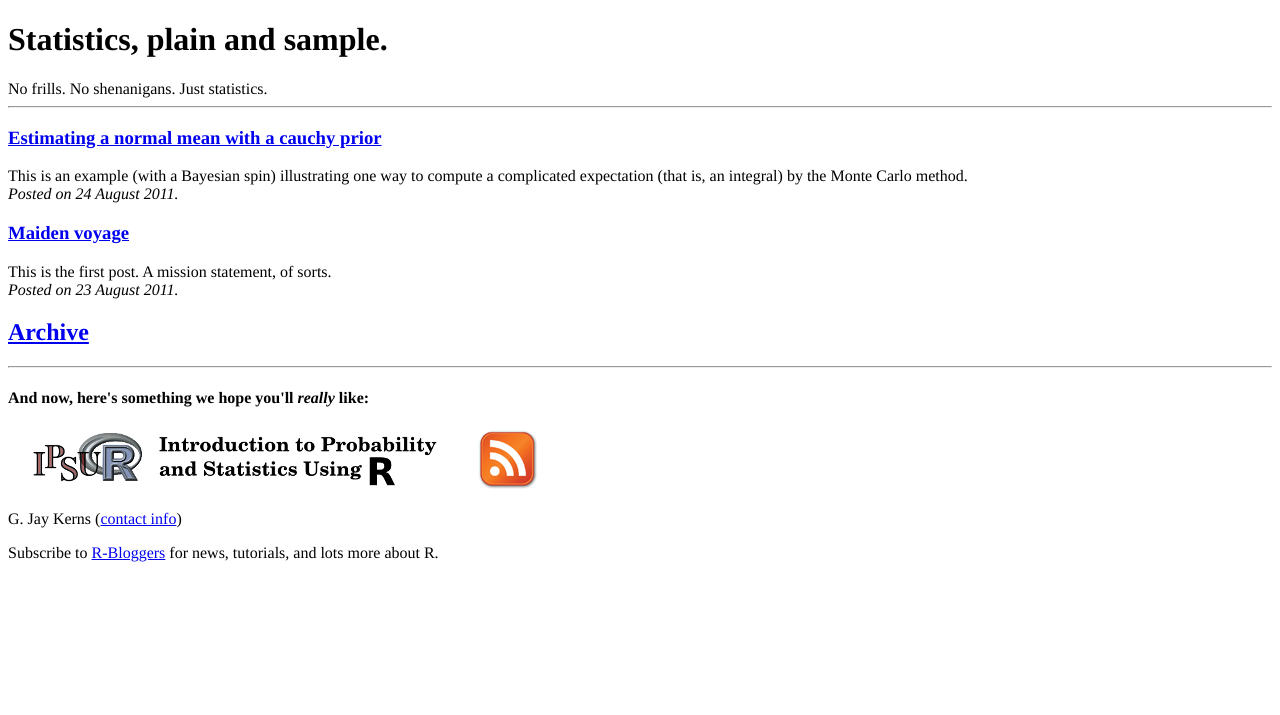
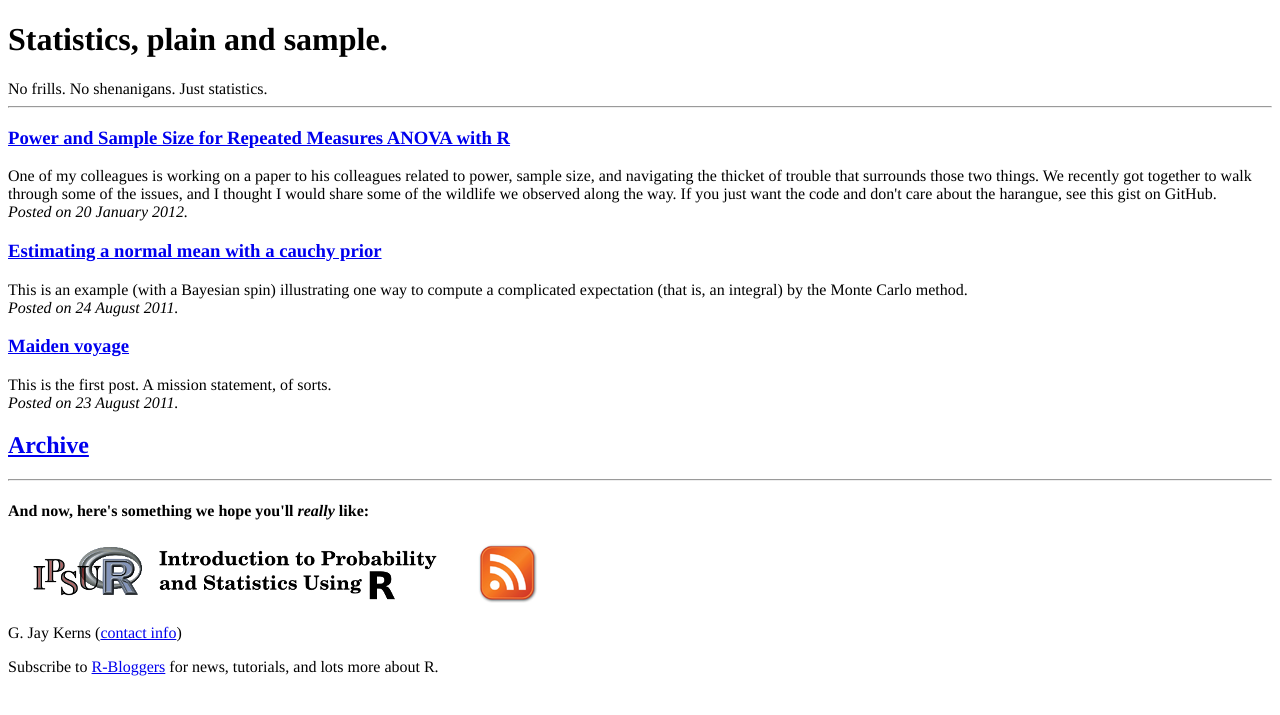
Before and after one commit to gjkerns/gjkerns.github.io, a Jekyll site: the page built from index.html, in a window 1280 px wide. Shown: the top 715 px of the page. Built offline with Jekyll 4.4.1, drawn with Linux system fonts in a browser that asks for light colours.

Commit message:
sample size post

```diff
--- /dev/null
+++ b/_posts/2012-01-20-power-sample-size.html
@@ -0,0 +1,419 @@
+---
+layout: postsmath
+title: Power and Sample Size for Repeated Measures ANOVA with R
+excerpt: One of my colleagues is working on a paper to his colleagues related to power, sample size, and navigating the thicket of trouble that surrounds those two things.  We recently got together to walk through some of the issues, and I thought I would share some of the wildlife we observed along the way.  If you just want the code and don't care about the harangue, see this gist on GitHub.
+categories: R
+---
+
+
+<div id="outline-container-1" class="outline-2">
+<h2 id="sec-1">Background</h2>
+<div class="outline-text-2" id="text-1">
+
+<p>One of my colleagues is an academic physical therapist (PT), and he's working on a paper to his colleagues related to power, sample size, and navigating the thicket of trouble that surrounds those two things.  We recently got together to walk through some of the issues, and I thought I would share some of the wildlife we observed along the way.  If you just want the code and don't care about the harangue, see <a href="https://gist.github.com/1608265">this gist on GitHub</a>.
+</p>
+</div>
+
+</div>
+
+<div id="outline-container-2" class="outline-2">
+<h2 id="sec-2">The problem</h2>
+<div class="outline-text-2" id="text-2">
+
+<p>Suppose you are a PT, and you've come up with a brand new exercise method that you think will decrease neck pain, say. How can you demonstrate that your method is effective?  Of course, you collect data and show that people using your method have significantly lower neck pain than those from a control group.
+</p>
+<p>
+The standard approach in the PT literature to analyze said data is repeated measures ANOVA. (Yes, those guys should really be using mixed-effects models, but those haven't quite taken off yet.) There are two groups: the "Treatment" group does your new exercise method, and a "Sham" group does nothing (or just the placebo exercise method).  For each Subject, you measure their pain at time 0, 15 minutes, 48 hours, and 96 hours.  Pain is measured by an index (there are several); the one we're using is something called NDI, which stands for "Neck Disability Index".  The index ranges from 0 to 100 (more on this later).  There is some brief information about the index <a href="http://www.chiro.org/LINKS/OUTCOME/Painter_1.shtml">here</a>.
+</p>
+<p>
+Now comes the question: how many people should you recruit for your study?  The answer is: it depends.  "On what?"  Well, it depends on how good the statistical test is, and how good your method is, but more to the point, it depends on <i>the effect size</i>, that is, how far apart the two groups are, given that the method actually works.
+</p>
+<p>
+I encounter some variant of this question a lot.  I used to go look for research papers where somebody's worked out the <i>F</i>-test and sample sizes required, and pore over tables and tables.  Then I resorted to online calculators (the proprietary versions were too expensive for my department!), which are fine, but they all use different notation and it takes a lot of time poring through documentation (which is often poor, pardon the pun) to recall how it works.  And I was never really sure whether I'd got it right, or if I had screwed up with a parameter somewhere.
+</p>
+<p>
+Some of the calculators advertise <i>Cohen's effect sizes</i>, which are usually stated something like "small", "medium", and "large", with accompanying numerical values.  <a href="http://www.stat.uiowa.edu/~rlenth/Power/">Russell Lenth</a> calls these "T-shirt effect sizes".  I agree with him.
+</p>
+<p>
+Nowadays the fashionable people say, "Just run a simulation and estimate the power,"  but the available materials online are scantly detailed.  So my buddy and I worked it all out from start to finish for this simple example, in the hopes that by sharing this information people can get a better idea of how to do it the <b>right</b> way, the <b>first</b> time.
+</p>
+</div>
+
+</div>
+
+<div id="outline-container-3" class="outline-2">
+<h2 id="sec-3">How to attack it</h2>
+<div class="outline-text-2" id="text-3">
+
+
+<p>
+<b>The avenue of attack is simple:</b> for a given sample size,
+</p><ol>
+<li>use prior research and practitioner experience to decide what difference would be "meaningful" to detect,
+</li>
+<li>simulate data consistent with the above difference and run the desired statistical test to see whether or not it rejected, and
+</li>
+<li>repeat step 2 hundreds of times.  An estimate of the power (for that sample size) is the proportion of times that the test rejected.
+</li>
+</ol>
+
+
+<p>
+If the power isn't high enough, then increase the given sample size and start over.  The value we get is just an <i>estimate</i> of the power, but we can increase the precision of our estimate by increasing the number of repetitions in step 3.
+</p>
+<p>
+What you find when you start down this path is that there is a <b>lot</b> of information required to be able to answer the question.  Of course, this information had been hiding behind the scenes all along, even with those old research papers and online calculators, but the other methods make it easy to gloss over the details, or they're so complicated that researchers will give up and fall back to something like Cohen's T-shirt effect sizes.
+</p>
+</div>
+
+</div>
+
+<div id="outline-container-4" class="outline-2">
+<h2 id="sec-4">Now for the legwork</h2>
+<div class="outline-text-2" id="text-4">
+
+
+<p>
+The details we need include: A) prior knowledge of how average pain decreases for people in the <code>Sham</code> group, B) some idea about the variability of scores, C) how scores would be correlated with one another over time, and D) how much better the <code>Treat</code> group would need to be in order for the new procedure to be considered clinically meaningful.
+</p>
+<p>
+As a first step, the PT sat down and filled in the following table.
+</p>
+<table border="2" cellspacing="0" cellpadding="6" rules="groups" frame="hsides">
+<caption></caption>
+<colgroup><col class="left" /><col class="right" /><col class="right" /><col class="right" /><col class="right" />
+</colgroup>
+<tbody>
+<tr><td class="left"></td><td class="right">0 hrs</td><td class="right">15 min</td><td class="right">48 hrs</td><td class="right">96 hrs</td></tr>
+<tr><td class="left">Treat</td><td class="right">37</td><td class="right">32</td><td class="right">20</td><td class="right">15</td></tr>
+<tr><td class="left">Sham</td><td class="right">37</td><td class="right">32</td><td class="right">25</td><td class="right">22</td></tr>
+</tbody>
+</table>
+
+
+<p>
+All of the entries in the above table represent population mean NDI scores for people in the respective groups at the respective measurement times, and were filled in based on prior research and educated guesses by the PT.  It was known from other studies that NDI scores have a standard deviation of around 12, and those have been observed to decrease over time.
+</p>
+<p>
+<b>Note:</b> we could have assumed a simpler model for the means.  For example, we could have assumed that mean NDI was linear, with possibly different slopes/intercepts for the Treat/Sham groups.  Prior info available to the PT said that such an assumption wasn't reasonable for this example.
+</p>
+<p>
+Repeated measures designs assume sphericity for the exact <i>F</i> tests to hold, so we need to specify a variance for the differences, \(\mathrm{Var}(X_{i} - X_{j})\), and sphericity says this variance should be the same for all time points \(i\) and \(j\).  As it turns out, this last choice implicitly determines all of the remaining covariance structure. We set this standard deviation to \(9\).
+</p>
+</div>
+
+</div>
+
+<div id="outline-container-5" class="outline-2">
+<h2 id="sec-5">Finally we do some coding</h2>
+<div class="outline-text-2" id="text-5">
+
+
+<p>
+We are now ready to turn on the computer.  We first intialize the parameters we'll need, next we set up the independent variable data, then we do the simulation, and finally we rinse-and-repeat.  Let's go.
+</p>
+
+
+
+<pre class="src src-R">set.seed(1)
+nPerGroup <span style="color: #008b8b;">&lt;-</span> 10
+nTime     <span style="color: #008b8b;">&lt;-</span> 4
+muTreat   <span style="color: #008b8b;">&lt;-</span> c(37, 32, 20, 15)
+muSham    <span style="color: #008b8b;">&lt;-</span> c(37, 32, 25, 22)
+stdevs    <span style="color: #008b8b;">&lt;-</span> c(12, 10, 8, 6)
+stdiff    <span style="color: #008b8b;">&lt;-</span> 9
+nSim      <span style="color: #008b8b;">&lt;-</span> 500
+</pre>
+
+
+<p>
+All of the above should be self-explanatory. Next comes setting up the data - creatively named <code>theData</code> - for the independent variables.  Just for the sake of argument I used code to generate the data frame, but we wouldn't have had to.  We could have imported an external text file had we wished.
+</p>
+
+
+
+<pre class="src src-R">Subject <span style="color: #008b8b;">&lt;-</span> factor(1:(nPerGroup*2))
+Time <span style="color: #008b8b;">&lt;-</span> factor(1:nTime, labels = c(<span style="color: #8b2252;">"0min"</span>, <span style="color: #8b2252;">"15min"</span>, <span style="color: #8b2252;">"48hrs"</span>, <span style="color: #8b2252;">"96hrs"</span>))
+
+theData <span style="color: #008b8b;">&lt;-</span> expand.grid(Time, Subject)
+names(theData) <span style="color: #008b8b;">&lt;-</span> c(<span style="color: #8b2252;">"Time"</span>, <span style="color: #8b2252;">"Subject"</span>)
+
+tmp <span style="color: #008b8b;">&lt;-</span> rep(c(<span style="color: #8b2252;">"Treat"</span>, <span style="color: #8b2252;">"Sham"</span>), each = nPerGroup * nTime)
+theData$Method <span style="color: #008b8b;">&lt;-</span> factor(tmp)
+</pre>
+
+
+<p>
+Again, the above should be self-explanatory for the most part.  The data are in "long" form, where each subject appears over multiple rows.  In fact, let's take a look at the data frame to make sure it looks right.
+</p>
+
+
+
+<pre class="src src-R">head(theData)
+</pre>
+
+
+<pre class="example">
+   Time Subject Method
+1  0min       1  Treat
+2 15min       1  Treat
+3 48hrs       1  Treat
+4 96hrs       1  Treat
+5  0min       2  Treat
+6 15min       2  Treat
+</pre>
+
+
+<p>
+Lookin' good.  Now for the fun part. We generate the single remaining column, the NDI scores.  The repeated measures model is multivariate normal.  The population covariance matrix is a little bit tricky, but it's not too bad and to make things easy we'll assume both groups have the same covariance.  See <a href="http://www.jstor.org/stable/2284340">the original paper by Huynh and Feldt</a> for details.
+</p>
+
+
+
+<pre class="src src-R"><span style="color: #b22222;"># </span><span style="color: #b22222;">to set up variance-covariance matrix</span>
+ones <span style="color: #008b8b;">&lt;-</span> rep(1, nTime)
+A <span style="color: #008b8b;">&lt;-</span> stdevs^2 %o% ones
+B <span style="color: #008b8b;">&lt;-</span> (A + t(A) + (stdiff^2)*(diag(nTime) - ones %o% ones))/2
+</pre>
+
+
+<p>
+We simulate with the <code>mvrnorm</code> function from the <code>MASS</code> package.
+</p>
+
+
+
+<pre class="src src-R"><span style="color: #008b8b;">library</span>(MASS)
+tmp1 <span style="color: #008b8b;">&lt;-</span> mvrnorm(nPerGroup, mu = muTreat, Sigma = B)
+tmp2 <span style="color: #008b8b;">&lt;-</span> mvrnorm(nPerGroup, mu = muSham, Sigma = B)
+theData$NDI <span style="color: #008b8b;">&lt;-</span> c(as.vector(t(tmp1)), as.vector(t(tmp2)))
+</pre>
+
+
+<p>
+Now that we have our data, we can run the test:
+</p>
+
+
+<pre class="src src-R">aovComp <span style="color: #008b8b;">&lt;-</span> aov(NDI ~ Time*Method + Error(Subject/Time), theData)
+summary(aovComp)
+</pre>
+
+
+
+<pre class="example">
+Error: Subject
+          Df Sum Sq Mean Sq F value Pr(&gt;F)
+Method     1  157.9   157.9   1.499  0.237
+Residuals 18 1896.2   105.3
+
+Error: Subject:Time
+            Df Sum Sq Mean Sq F value   Pr(&gt;F)
+Time         3   5082  1693.9  43.066 2.38e-14 ***
+Time:Method  3    119    39.6   1.006    0.397
+Residuals   54   2124    39.3
+---
+Signif. codes:  0 ‘***’ 0.001 ‘**’ 0.01 ‘*’ 0.05 ‘.’ 0.1 ‘ ’ 1
+</pre>
+
+
+<p>
+Terrific!  For these data, we observe a highly significant <code>Time</code> effect (this should be obvious given our table above), an insignificant <code>Method</code> fixed effect, and an insignificant <code>Time:Method</code> interaction.  If we think about our model and what we're interested in, it's the interaction which we care about and that which we'd like to detect.  If our significance level had been \(\alpha = 0.05\), we would not have rejected this time, but who knows what would happen next time.
+</p>
+<p>
+Now it's time to rinse-and-repeat, which we accomplish with the <code>replicate</code> function.  Before we get there, though, let's look at a plot.  There are several relevant ones, but in the interest of brevity let's satisfy ourselves with an <code>interaction.plot</code>:
+</p>
+
+
+
+<pre class="src src-R">with(theData, interaction.plot(Time, Method, NDI))
+</pre>
+
+
+<p>
+<img src="../images/120120.png"  alt="../images/120120.png" />
+</p>
+<p>
+Everything is going according to plan.  There is definitely a <code>Time</code> effect (the lines both slope downward) but there isn't any evidence of an interaction (the lines have similar slopes).
+</p>
+<p>
+On to rinse-and-repeat, we first set up the function that runs the test once:
+</p>
+
+
+
+<pre class="src src-R"><span style="color: #0000ff;">runTest</span> <span style="color: #008b8b;">&lt;-</span> <span style="color: #a020f0;">function</span>(){
+  tmp1 <span style="color: #008b8b;">&lt;-</span> mvrnorm(nPerGroup, mu = muTreat, Sigma = B)
+  tmp2 <span style="color: #008b8b;">&lt;-</span> mvrnorm(nPerGroup, mu = muSham, Sigma = B)
+  theData$NDI <span style="color: #008b8b;">&lt;-</span> c(as.vector(t(tmp1)), as.vector(t(tmp2)))
+  aovComp <span style="color: #008b8b;">&lt;-</span> aov(NDI ~ Time*Method + Error(Subject/Time), theData)
+  b <span style="color: #008b8b;">&lt;-</span> summary(aovComp)$<span style="color: #8b2252;">'Error: Subject:Time'</span>[[1]][2,5]
+  b &lt; 0.05
+}
+</pre>
+
+
+<p>
+and finally do the repeating:
+</p>
+
+
+
+<pre class="src src-R">mean(replicate(nSim, runTest()))
+</pre>
+
+
+<pre class="example">
+[1] 0.372
+</pre>
+
+
+<p>
+Whoa!  The power is 0.372?  That's pretty low.  We recall that this is just an <i>estimate</i> of power - how precise is the estimate?  The standard error of \(\hat{p}\) is approximately \(\sqrt{\hat{p}(1 - \hat{p})/n}\), so in our case, our estimate's standard error is approximately 0.022. That means we are approximately 95% confident that the true power at this particular alternative is covered by the interval \([0.329,0.415]\).
+</p>
+<p>
+Standard practice is to shoot for a power of around \(\beta = 0.80\), so our power isn't even close to what we'd need.  We can increase power by increasing sample size (the parameter <code>nPerGroup</code>).  A larger sample size means a longer time needed to run the simulation.  Below are some results of running the above script at assorted sample sizes.
+</p>
+<table border="2" cellspacing="0" cellpadding="6" rules="groups" frame="hsides">
+<caption></caption>
+<colgroup><col class="right" /><col class="right" /><col class="right" />
+</colgroup>
+<tbody>
+<tr><td class="right"><code>nPerGroup</code></td><td class="right">Power (estimate)</td><td class="right">SE (approx)</td></tr>
+<tr><td class="right">10</td><td class="right">0.372</td><td class="right">0.022</td></tr>
+<tr><td class="right">20</td><td class="right">0.686</td><td class="right">0.021</td></tr>
+<tr><td class="right">30</td><td class="right">0.886</td><td class="right">0.014</td></tr>
+</tbody>
+</table>
+
+
+<p>
+Now we're talking.  It looks like somewhere between 20 and 30 subjects per group would be enough to detect the clinically meaningful difference proposed above with a power of 0.80.
+</p>
+<p>
+Unfortunately, the joke is on us.  Because, as it happens, it's no small order for a lone, practicing PT (around here) to snare 60 humans with neck pain for a research study. A person would need to be in (or travel to) a heavily populated area, and even <i>then</i> there would be dropout, people not showing up for subsequent appointments.
+</p>
+<p>
+<b>So what can we do?</b>
+</p><ol>
+<li><b>Modify the research details.</b>  If we take a closer look at the table, there isn't an expected difference in the means until 48 hours, so why not measure differently, say, at 0, 48, 96, and 144 hours?  Is there something else about the measurement process we could change to decrease the variance?
+</li>
+<li><b>Use a different test.</b>  We are going with boilerplate repeated-measures ANOVA here.  Is that really the best choice?  What would happen if we tried the mixed-effects approach?
+</li>
+<li><b>Take a second look at the model.</b>  We should not only double-check our parameter choices, but rethink: is the repeated-measures model (multivariate normal) the most appropriate?  Is it reasonable for the variance of differences at all time pairs to be identical?  What about the covariance structure? There are others we could try, such as an autoregressive model (another arrow in the mixed-effects models' quiver).
+</li>
+</ol>
+
+
+</div>
+
+</div>
+
+<div id="outline-container-6" class="outline-2">
+<h2 id="sec-6">Other things to keep in mind</h2>
+<div class="outline-text-2" id="text-6">
+
+<ul>
+<li>This example is simple enough to have done analytically; we didn't have to simulate anything at all.
+</li>
+<li>Even if the example hadn't been simple, we could still have searched for an <i>approximate</i> analytic solution which, if nothing else, might have given some insight into the power function's behavior.
+</li>
+<li>We could have adjusted all the means upward by 7 and nothing would have changed.  We based our initial values on literature review and clinical expertise.
+</li>
+<li>We didn't bother with contrasts, functional means, or anything else.  We just generated data consistent with our null and salient alternative and went on with our business.
+</li>
+<li>We could have used whatever test we liked yet the method of attack would have been the same.  Multiple comparisons, nested tests, nonparametric tests, whatever.  As long as we include the full procedure in <code>runTest</code>, we will get valid estimates of power for <i>that</i> procedure at <i>that</i> alternative.
+</li>
+<li>We need to be careful that the test we use (whatever it is) has its significance level controlled.  This is easy to check in our example.  We can set the means equal (<code>muTreat</code> = <code>muSham</code>) and run the simulation.  We should get a power equal to 0.05 (within margin of error).  Go ahead, check yourself. In fact, since we only care about the interaction, we could vertically offset the means by any fixed number, not necessarily zero.
+</li>
+<li>Had we not been careful with our <code>stdevs</code>, our simulated NDIs would have gone negative, particularly at the latter time points.  That would not have been reasonable since NDI is nonnegative.
+</li>
+<li><b>Simulation is not a silver bullet.</b>
+</li>
+<li>Effective simulation requires substantial investment of thought into <b>both</b> the probability model and the parameter settings.
+</li>
+<li>Our model had 13 parameters, and we had 4 more we didn't even touch<sup><a class="footref" name="fnr.1" href="#fn.1">1</a></sup>. A person could be forgiven for wondering how in the world all of those parameters can be expressively spun into a T-shirt effect size. (They can't.)
+</li>
+<li>The complexity can get out of control quickly. Simulation run times can take forever.  The more complicated the model/test the worse it gets.
+</li>
+<li>Informative simulation demands literature review and content expertise as a prerequisite. Some researchers are unable (due to lack of existing/quality studies) or unwilling (for all sorts of reasons, not all of which are good) to help the statistician fill in the details.  For the statistician, this is a problem.  If you don't know anything, then you can't say anything.
+</li>
+<li>We can address uncertainty in our parameter guesses with prior distributions on the parameters.  This adds a layer of complexity to the simulation since we must first simulate the parameters before simulating the data.  Sometimes there's no other choice.
+</li>
+<li>Theory tells us that the standard research designs (including our current one) can usually be re-parameterized by a single non-centrality parameter which ultimately determines the power at any particular alternative. Following our nose, it suggests that our problem is simpler than we're making it, that if we would just write down the non-centrality parameter (and the right numerator/denominator degrees of freedom), we'd be all set.  Yep, we would.  Good luck with all&hellip; that.
+</li>
+</ul>
+
+
+</div>
+
+</div>
+
+<div id="outline-container-7" class="outline-2">
+<h2 id="sec-7">References</h2>
+<div class="outline-text-2" id="text-7">
+
+<ul>
+<li>See <a href="http://stats.stackexchange.com/questions/21237/calculating-statistical-power">this question</a> on <a href="http://stats.stackexchange.com/">CrossValidated</a> which came up while I was working on this document (I might not have answered so quickly otherwise).  Thanks to all who contributed to that discussion.
+
+</li>
+<li><i>Conditions Under Which Mean Square Ratios in Repeated Measurements Designs Have Exact F-Distributions</i>. Huynh Huynh and Leonard S. Feldt, Journal of the American Statistical Association, Vol. 65, No. 332 (Dec., 1970), pp. 1582-1589, <a href="http://www.jstor.org/stable/2284340">stable link</a>.
+
+</li>
+<li>I found <a href="http://personality-project.org/r/r.anova.html">this website</a> while preparing for the initial meeting and got some inspiration from the discussion near the middle.
+
+</li>
+<li>There are several papers on <a href="http://www.stat.uiowa.edu/~rlenth/Power/">Russell Lenth</a>'s webpage which are good reading.
+
+</li>
+<li>I also like <a href="http://onlinelibrary.wiley.com/doi/10.1348/000711001159357/abstract">this paper</a>.  Keselman, H. J., Algina, J. and Kowalchuk, R. K. (2001), <i>The analysis of repeated measures designs: A review.</i> British Journal of Mathematical and Statistical Psychology, 54: 1–20. doi: 10.1348/000711001159357
+
+</li>
+<li>Many of the concepts above are explained more formally in my <a href="https://github.com/gjkerns/STAT5840">Statistical Computing</a> course which you can get on GitHub with
+<pre class="example">
+git clone git://github.com/gjkerns/STAT5840.git
+</pre>
+
+
+</li>
+<li>To learn more about Monte Carlo methods with R I recommend <a href="http://www.springer.com/statistics/computanional+statistics/book/978-1-4419-1575-7">Introducing Monte Carlo Methods with R</a> by Robert and Casella.  I also like <a href="http://personal.bgsu.edu/~mrizzo/SCR.htm">Statistical Computing with R</a> by Rizzo which has a section about simulating power of statistical tests.
+
+</li>
+<li>For the record, here is my <code>sessionInfo</code>.
+
+
+
+
+
+<pre class="example">  R version 2.14.1 (2011-12-22)
+  Platform: x86_64-pc-linux-gnu (64-bit)
+
+  locale:
+   [1] LC_CTYPE=en_US.UTF-8       LC_NUMERIC=C
+   [3] LC_TIME=en_US.UTF-8        LC_COLLATE=en_US.UTF-8
+   [5] LC_MONETARY=en_US.UTF-8    LC_MESSAGES=en_US.UTF-8
+   [7] LC_PAPER=C                 LC_NAME=C
+   [9] LC_ADDRESS=C               LC_TELEPHONE=C
+  [11] LC_MEASUREMENT=en_US.UTF-8 LC_IDENTIFICATION=C
+
+  attached base packages:
+  [1] stats     graphics  grDevices utils     datasets  methods   base
+
+  other attached packages:
+  [1] MASS_7.3-16
+</pre>
+
+
+</li>
+</ul>
+
+
+<div id="footnotes">
+<h2 class="footnotes">Footnotes: </h2>
+<div id="text-footnotes">
+<p class="footnote"><sup><a class="footnum" name="fn.1" href="#fnr.1">1</a></sup> John von Neumann once said, "With four parameters I can fit an elephant, and with five I can make him wiggle his trunk."
+</p></div>
+</div>
+
+</div>
+</div>
--- a/index.html
+++ b/index.html
@@ -19,7 +19,7 @@ No frills.  No shenanigans.  Just statistics.
 
 
 <div id="outline-container-1" class="outline-2">
-<h2 id="sec-1"><a href="archive.html">Archive</a> </h2>
+<h2 id="sec-1"><a href="archive.html">Archive</a></h2>
 <div class="outline-text-2" id="text-1">
 
 </div>
```
Also changed, not shown: _posts/2011-08-23-first-post.html (+8 -11 lines), _posts/2011-08-24-estimate-normal-mean.html (+37 -60 lines), images/120120.png (added), images/skiddaw.png.
